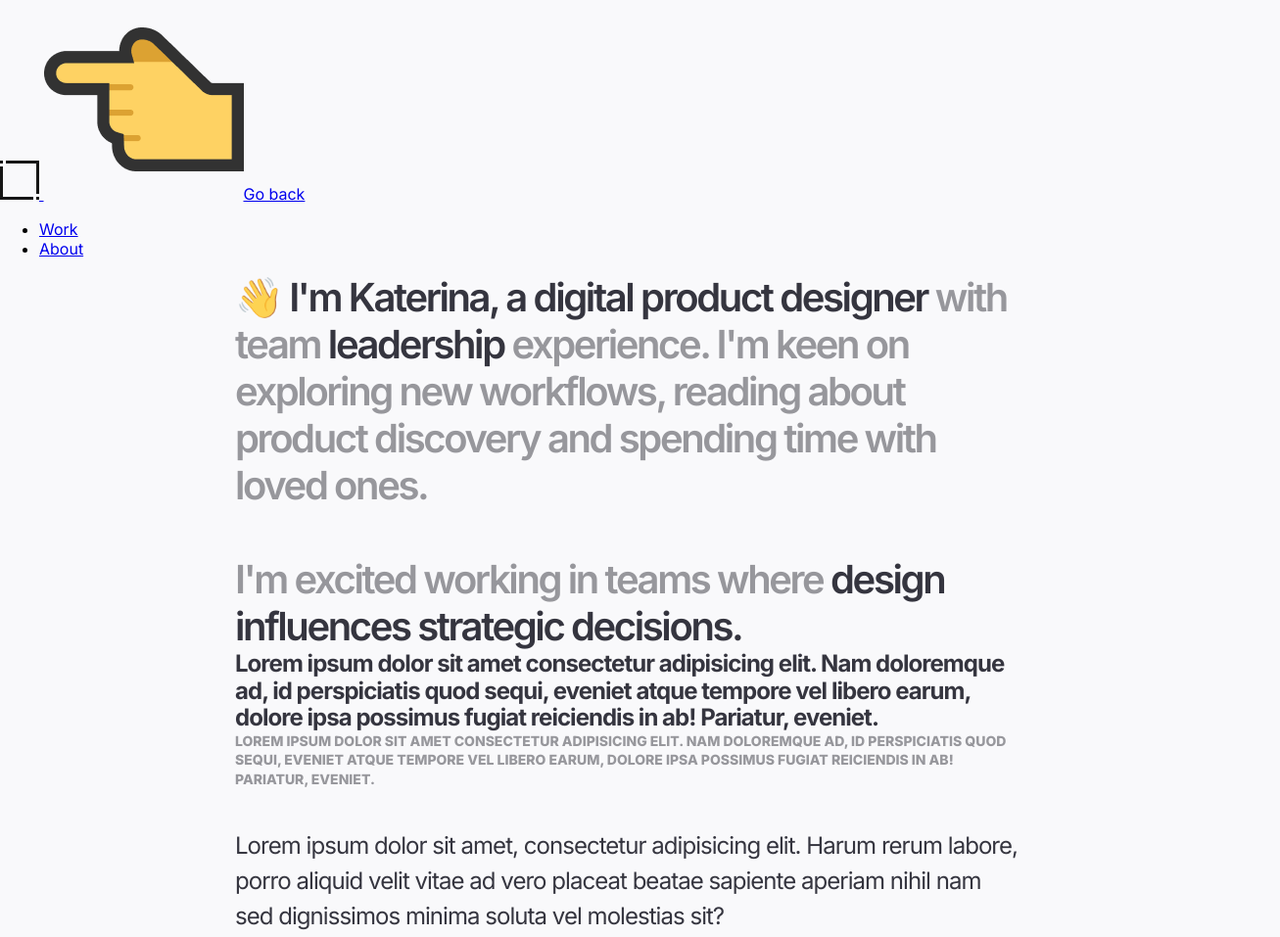
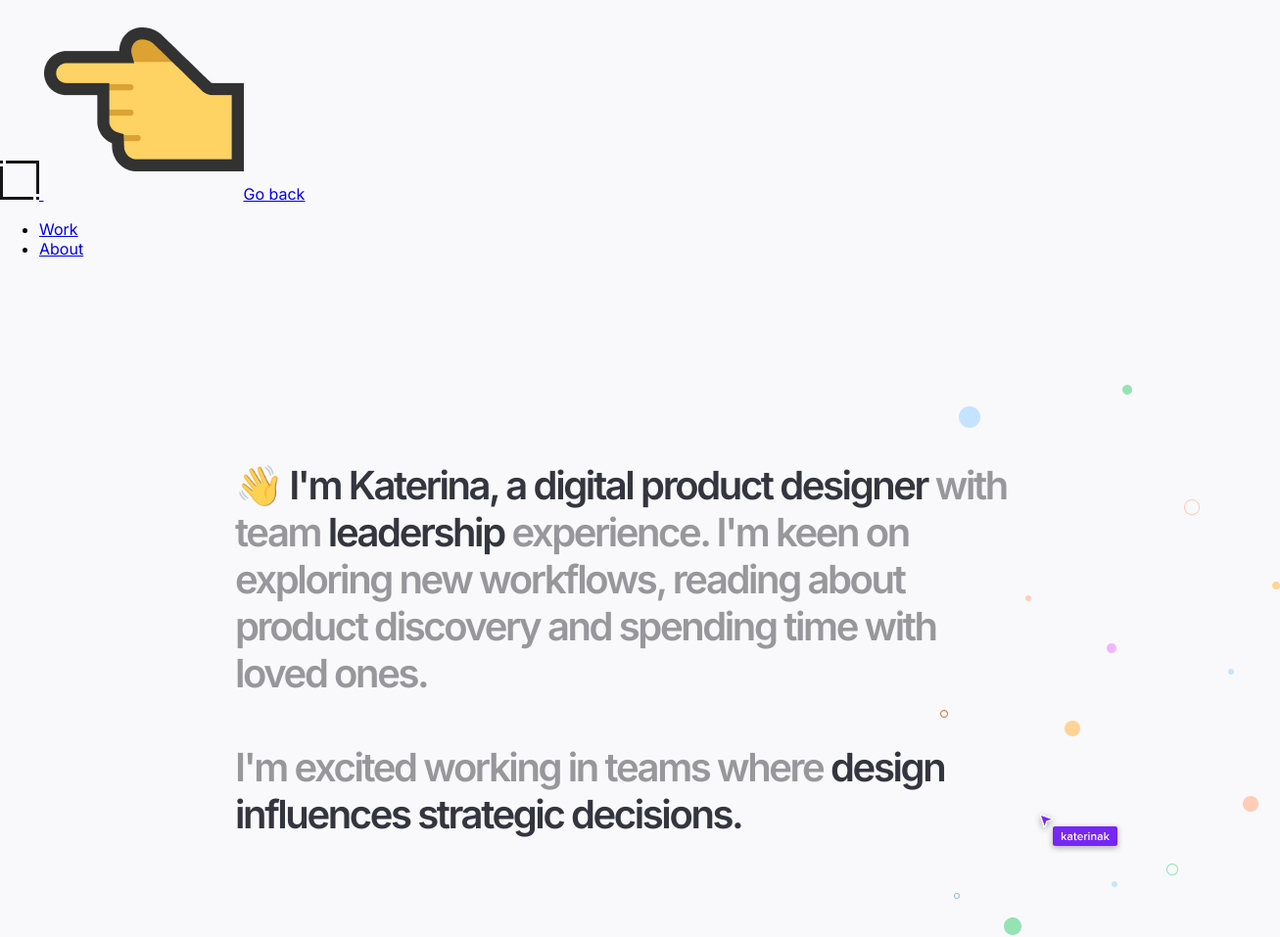
Before and after one commit to cath23/product-design, a website built with Parcel: page src/index.html in a window 1280 px wide. Shown: the top 957 px of the page at 98% size, 1307 px wide, since content can reach past the window. Built offline with nearby package versions, Linux system fonts and the light colour scheme.

Commit message:
updated and fixed spacings, navbar, content containers

```diff
--- a/src/index.html
+++ b/src/index.html
@@ -35,25 +35,19 @@
     <header>
         <header-wc type="main"></header-wc>
     </header>
-    <main class="container-sm">
+    <main class=" center-hrz">
 
+        <section class="hero container-sm">
+            <h1 class="grey hero-text">
+                <span class="dark"><span class="wave-anm">👋</span> I'm Katerina, a digital product designer</span> with team <span class="dark">leadership</span>
+                experience. I'm keen on exploring new workflows, reading about product discovery and spending time with loved ones.
+                <br></br>
+                I'm excited working in teams where <span class="dark">design influences strategic decisions.</span>
+            </h1>
+            <!-- <img class="purple-tag" src="./assets/purple-tag.svg"> -->
+        </section>
 
-        <h1 class="grey">
-            <span class="dark"><span class="wave-anm">👋</span> I'm Katerina, a digital product designer</span> with team <span class="dark">leadership</span>
-            experience. I'm keen on exploring new workflows, reading about product discovery and spending time with loved ones.
-            <br></br>
-            I'm excited working in teams where <span class="dark">design influences strategic decisions.</span>
-        </h1>
-
-        <h3 class="bold">Lorem ipsum dolor sit amet consectetur adipisicing elit. Nam doloremque ad, id perspiciatis quod sequi, eveniet atque tempore vel libero earum, dolore ipsa possimus fugiat reiciendis in ab! Pariatur, eveniet.</h3>
-
-        <h4>Lorem ipsum dolor sit amet consectetur adipisicing elit. Nam doloremque ad, id perspiciatis quod sequi, eveniet atque tempore vel libero earum, dolore ipsa possimus fugiat reiciendis in ab! Pariatur, eveniet.</h4>
-        <br></br>
-        <p>Lorem ipsum dolor sit amet, consectetur adipisicing elit. Harum rerum labore, porro aliquid velit vitae ad vero placeat beatae sapiente aperiam nihil nam sed dignissimos minima soluta vel molestias sit?</p>
-
-        <br></br>
-
-        <card-container  class="card-container">
+        <card-container class="card-container container-sm">
                 <card-wc id="card1" class="card" slot="card1" type="list" items="3">
                     <span slot="list-title">Learnings that stood out</span>
                     <li>Younger generations are joining and leaving the field relatively soon because of outdated technology.</li>
--- a/src/scss/abstracts/breakpoints.scss
+++ b/src/scss/abstracts/breakpoints.scss
@@ -1,7 +1,7 @@
 $breakpoints: (
-  "phone": 520px,
-  "tablet": 1024px,
-  "desktop": 1440px,
+  "phone": 767px,
+  "tablet": 1199px,
+  "desktop": 1200px,
   "LGdesktop": 1920px,
 ) !default;
 
--- a/src/scss/abstracts/global.scss
+++ b/src/scss/abstracts/global.scss
@@ -23,6 +23,7 @@ header li {
 body {
     background-color: $bg-white; // todo chek background color in Figma
     height: 100%;
+    overflow-x: hidden;
 }
 
 main {
@@ -170,8 +171,19 @@ p, .bf-text-regular {
 .container-sm {
     max-width: 800px;
     margin: 0 auto;
+}
+
+.center-hrz {
+    width: 100%;
+    // display: flex;
+    // flex-flow: column;
+    // align-items: center;
 
     @include media("<=tablet") {
+        padding-inline: 5rem;
+    }
+
+    @include media("<=phone") {
         padding-inline: 1.5rem;
     }
 }
--- a/src/scss/main.scss
+++ b/src/scss/main.scss
@@ -11,6 +11,51 @@
 header {
     position:sticky;
     top:0;
+}
+
+.hero {
+    .hero-text {
+        padding: 12rem 0 11rem 0;
+        position: relative;
+
+
+        @include media("<=phone") {
+            padding: 4.5rem 0 9rem 0;
+        }
+        &::after {
+            content: url(../assets/purple-tag.svg);
+            position: absolute;
+            bottom: 20%;
+            left: 102%;
+            z-index: 1;
+
+            @include media("<=tablet") {
+                display: none;
+            }
+        }
+
+        &::before {
+            content: url(../assets/particles-background.png);
+            position: absolute;
+            top: 15%;
+            left: 90%;
+            height: 100%;
+            // width: 80px;
+            z-index: -1;
+
+            @include media("<=tablet") {
+                height: 100%;
+                bottom: -40%;
+                left: 70%;
+            }
+
+            @include media("<=phone") {
+                bottom: -10%;
+                left: 70%;
+                content: none;
+            }
+        }
+    }
 }
 
 
--- a/src/scss/wc/header-wc.scss
+++ b/src/scss/wc/header-wc.scss
@@ -10,7 +10,7 @@
 	align-items: center;
 	height: 80px;
 
-	@include media("<=tablet") {
+	@include media("<=phone") {
 		height: 64px;
 	}
 
@@ -24,7 +24,7 @@
 		height: inherit;
 		padding: 2.5rem 5rem 0 5rem;
 
-		@include media("<=tablet") {
+		@include media("<=phone") {
 			padding: 1.5rem 1.5rem 0 1.5rem;
 		}
 
@@ -44,24 +44,6 @@
 
 		.header-navigation_list {
 			display: none;
-		}
-	}
-}
-
-.goBack-anm {
-	&:hover {
-		.header-home_back-emoji {
-			animation: 400ms goBack-animation 4 alternate both ease-in-out;
-		}
-	}
-
-	@keyframes goBack-animation {
-		from {
-			transform: translateX(0%);
-		}
-
-		to {
-			transform: translateX(-30%);
 		}
 	}
 }
@@ -87,6 +69,10 @@
 		height: 40px;
 		gap: 2.5rem;
 		list-style-type: none;
+
+		@include media("<=phone") {
+			gap: 1.5rem;
+		}
 		.header-navigation_list-item {
 			display: grid;
 			place-content: center;
@@ -135,3 +121,23 @@
 		}
 	}
 }
+
+
+/* Animation */
+.goBack-anm {
+	&:hover {
+		.header-home_back-emoji {
+			animation: 400ms goBack-animation 4 alternate both ease-in-out;
+		}
+	}
+
+	@keyframes goBack-animation {
+		from {
+			transform: translateX(0%);
+		}
+
+		to {
+			transform: translateX(-30%);
+		}
+	}
+}
```
Also changed, not shown: src/assets/favicon.svg (added), src/assets/particles-background.png (added), src/assets/particles-background.svg (added), src/assets/purple-tag.svg (added), 1 other file.
